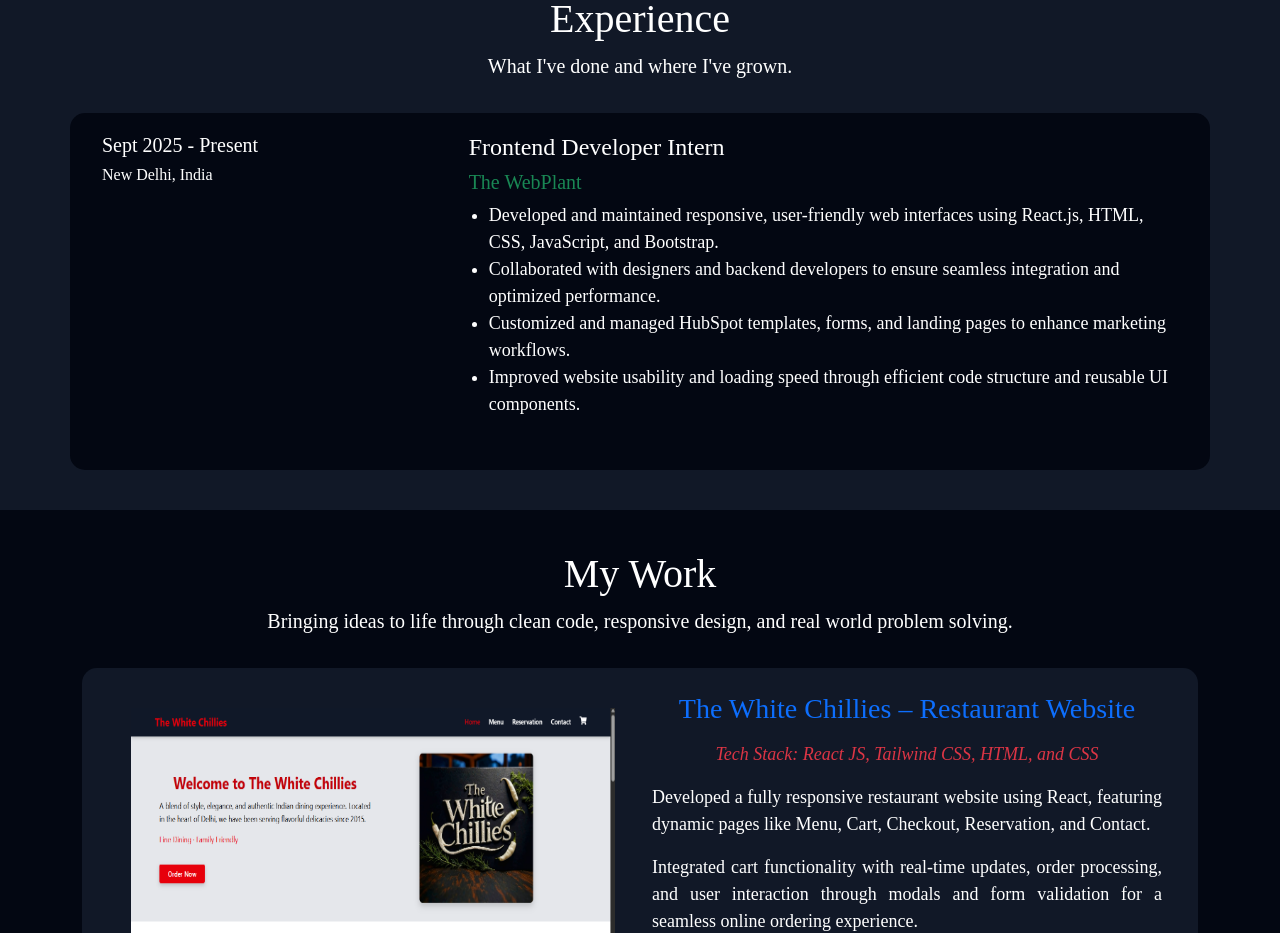
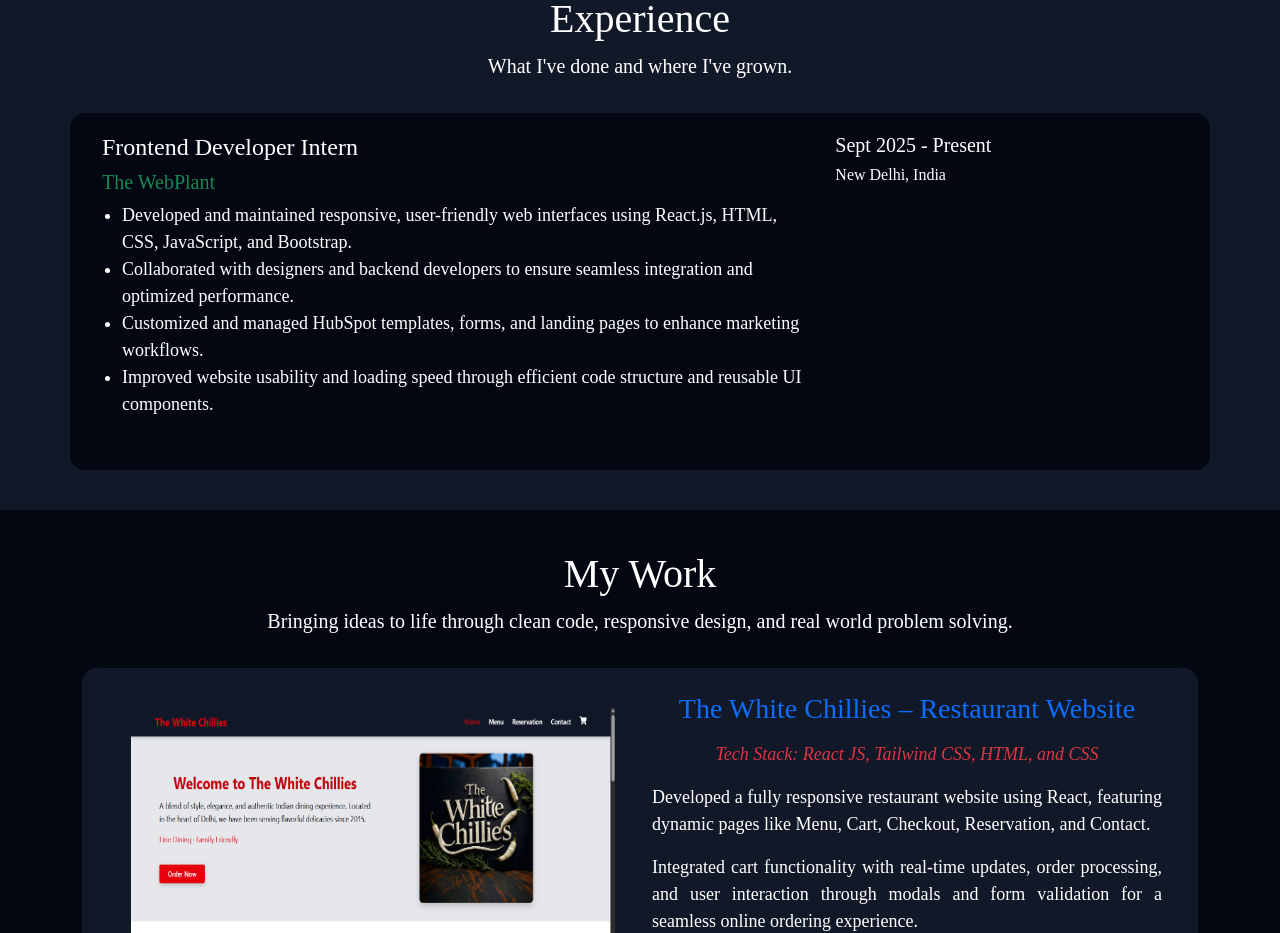
Before and after one commit to MohdMunafKhan/Personal-Portfolio, a React (Vite) app: page / in a window 1280 px wide. Shown: the part 2000-2933 px from the top of the page. Built offline with nearby package versions, Linux system fonts and the light colour scheme.

Commit message:
Updated feature/bugfix/changes

```diff
--- a/src/components/Experience.jsx
+++ b/src/components/Experience.jsx
@@ -18,10 +18,6 @@ const Experience = () => {
         </div>
         <div className="container exp-box">
             <div className="row mx-auto">
-                <div className="col-md-4 mb-3 exp-det">
-                    <h5 className='mb-2'>Sept 2025 - Present</h5>
-                    <h6>New Delhi, India</h6>
-                </div>
                 <div className="col-md-8 col-12 mb-3 exp-text">
                     <h4>Frontend Developer Intern</h4>
                     <h5 className='text-success'>The WebPlant</h5>
@@ -32,7 +28,10 @@ const Experience = () => {
                         <li>Improved website usability and loading speed through efficient code structure and reusable UI components.</li>
                     </ul>
                 </div>
-
+                <div className="col-md-4 mb-3 exp-det">
+                    <h5 className='mb-2'>Sept 2025 - Present</h5>
+                    <h6>New Delhi, India</h6>
+                </div>
             </div>
         </div>
     </section>
```
